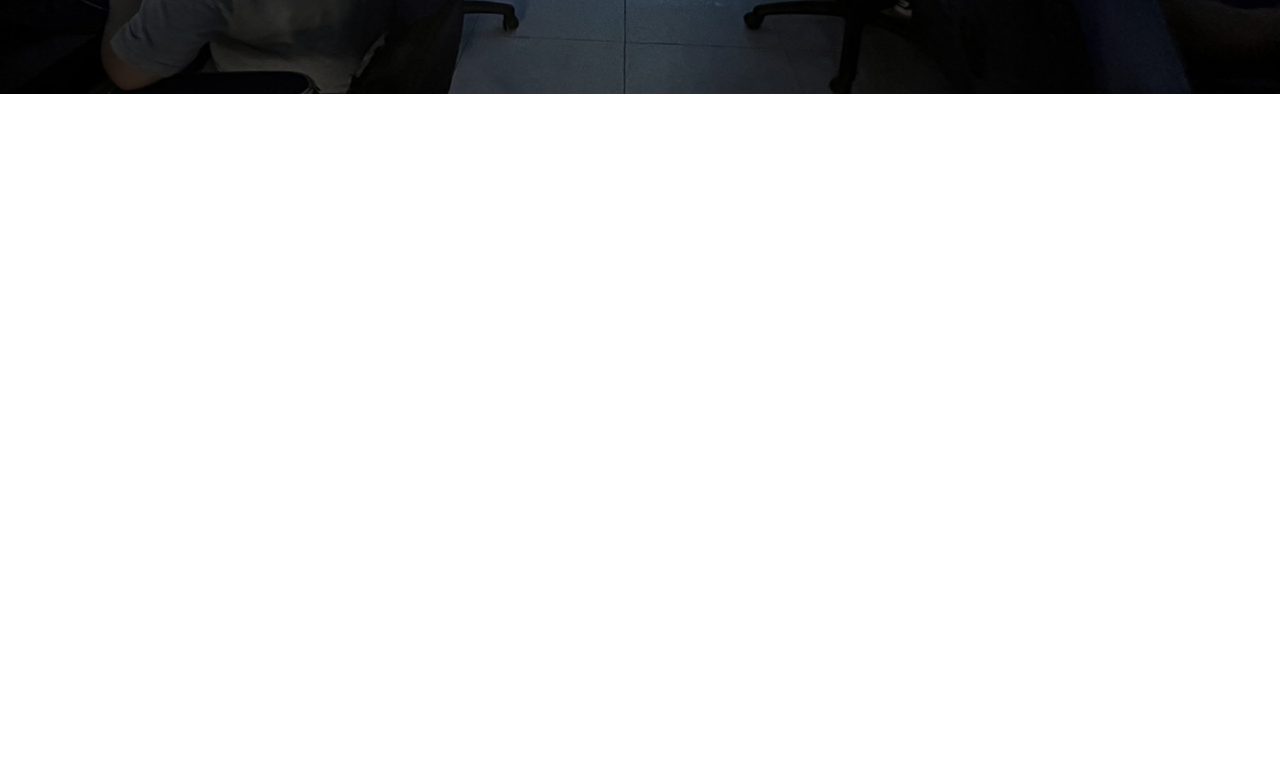
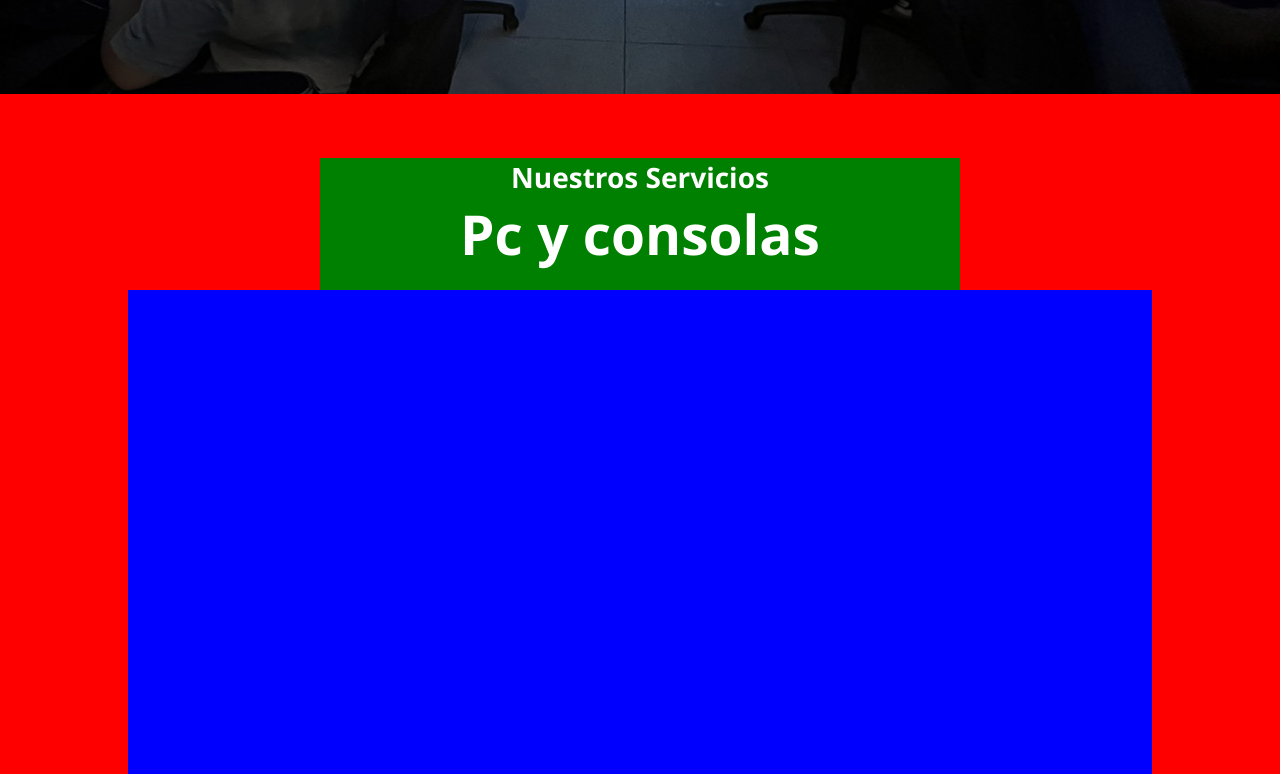
Before and after one commit to Arnovis27/Landing_Page_Carrol, a plain HTML site: page index.html in a window 1280 px wide. Shown: the part 546-1320 px from the top of the page. Before the commit the page ends 800 px from the top, so only its background shows below. Drawn offline with Linux system fonts and the light colour scheme.

Commit message:
bases para servicios

```diff
--- a/index.html
+++ b/index.html
@@ -29,6 +29,18 @@
       </div>
     </section>
 
+    <section>
+      <div class="servicios">
+        <div class="encabezado">
+          <h3>Nuestros Servicios</h3>
+          <h4>Pc y consolas</h4>
+        </div>
+        <div class="articulos">
+
+        </div>
+      </div>
+    </section>
+
 
   </body>
 
--- a/styles.css
+++ b/styles.css
@@ -11,6 +11,7 @@ html *{
     font-family: 'Segoe UI', Tahoma, Geneva, Verdana, sans-serif;
 }
 
+/* Menu */
 .barra{
     width: 100%;
     height: 5rem;
@@ -29,6 +30,7 @@ html *{
     margin-left: 15%;
 }
 
+/* Parte Principal */
 .principal{
     width: 100%;
     height: 35rem;
@@ -58,3 +60,37 @@ h1 {
     text-align: center;
     font-size: 110px;
 }
+
+/* Parte de Servicios */
+.servicios{
+    background-color: red;
+    width: 100%;
+    height: 55rem;
+    padding-top: 5%;
+}
+
+.encabezado{
+    background-color: green;
+    width: 50%;
+    height: 15%;
+    margin-left:25%;
+}
+
+h3{
+    color: white;
+    font-size: 28px;
+    text-align: center;
+}
+
+h4{
+    color: white;
+    font-size: 55px;
+    text-align: center;
+}
+
+.articulos{
+    background-color: blue;
+    margin-left: 10%;
+    width: 80%;
+    height: 85%;
+}
```
Also changed, not shown: img/pcclassic.jpg (added), img/pcelite.jpg (added), img/pcmaster.jpg (added).
